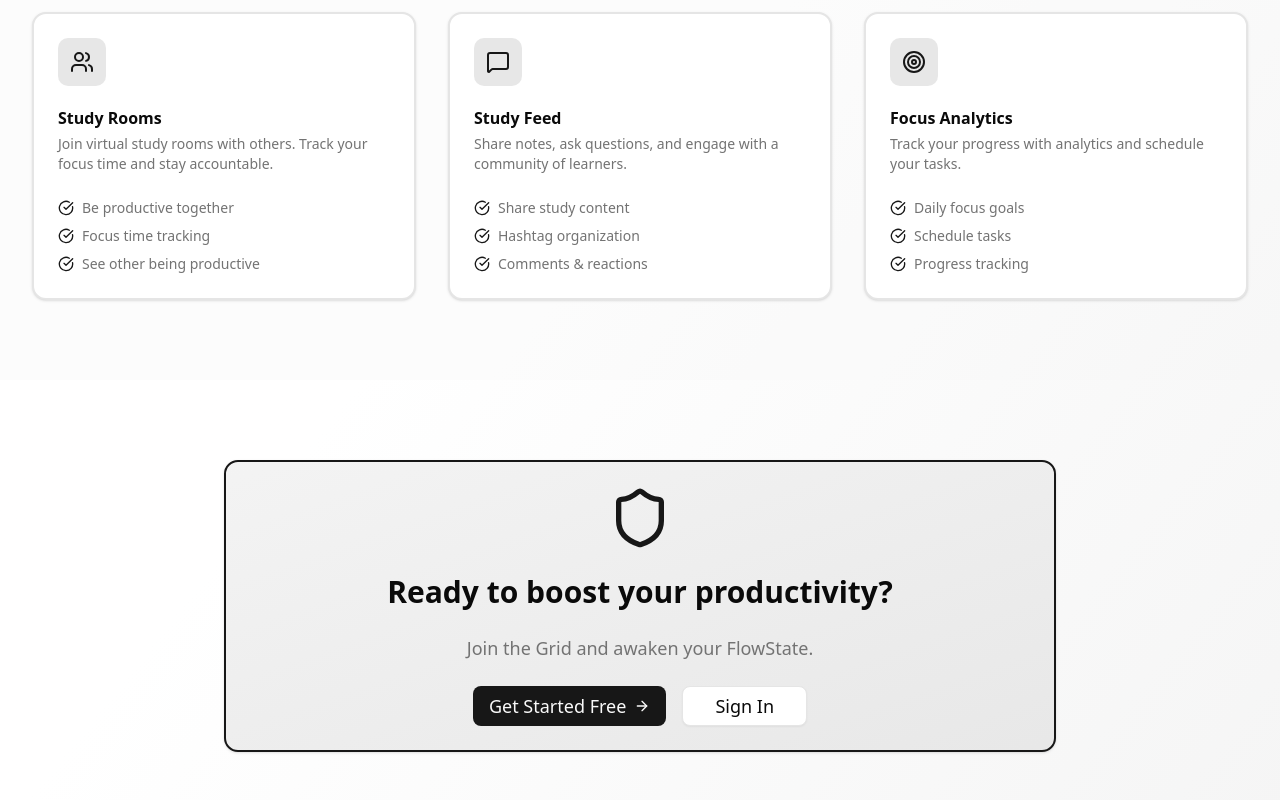
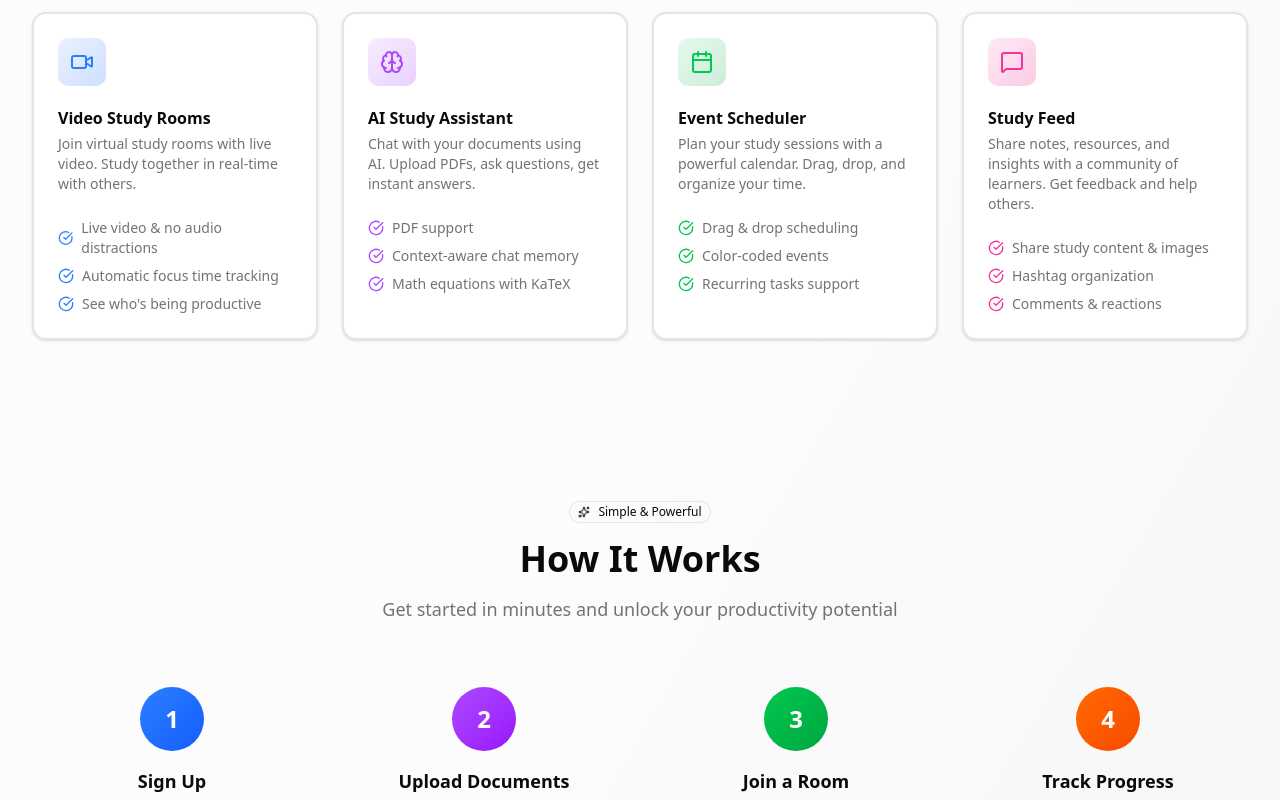
Before and after one commit to Saksham-Bansal7/flowstategrid, a Next.js app: page / in a window 1280 px wide. Shown: the part 840-1640 px from the top of the page. Built offline with nearby package versions, Linux system fonts and the light colour scheme; no server answers.

Commit message:
made visual changes in homepage

```diff
--- a/app/page.tsx
+++ b/app/page.tsx
@@ -23,6 +23,11 @@ import {
   TrendingUp,
   Award,
   CheckCircle,
+  Brain,
+  Calendar as CalendarIcon,
+  Video,
+  BookOpen,
+  Sparkles,
 } from "lucide-react";
 
 export default function Home() {
@@ -104,95 +109,186 @@ export default function Home() {
             </p>
           </div>
 
-          <div className="grid grid-cols-1 md:grid-cols-2 lg:grid-cols-3 gap-8">
-            {/* Feature 1 */}
-            <Card className="border-2 hover:border-primary transition-all">
+          <div className="grid grid-cols-1 md:grid-cols-2 lg:grid-cols-4 gap-6">
+            {/* Feature 1 - Video Study Rooms */}
+            <Card className="border-2 hover:border-primary transition-all hover:shadow-lg flex flex-col">
               <CardHeader>
-                <div className="size-12 rounded-lg bg-primary/10 flex items-center justify-center mb-4">
-                  <Users className="size-6 text-primary" />
+                <div className="size-12 rounded-lg bg-linear-to-br from-blue-500/10 to-blue-600/20 flex items-center justify-center mb-4">
+                  <Video className="size-6 text-blue-500" />
                 </div>
-                <CardTitle>Study Rooms</CardTitle>
-                <CardDescription>
-                  Join virtual study rooms with others. Track your focus time
-                  and stay accountable.
+                <CardTitle>Video Study Rooms</CardTitle>
+                <CardDescription className="min-h-12">
+                  Join virtual study rooms with live video. Study together in
+                  real-time with others.
                 </CardDescription>
               </CardHeader>
-              <CardContent>
+              <CardContent className="flex-1">
                 <ul className="space-y-2 text-sm text-muted-foreground">
                   <li className="flex items-center gap-2">
-                    <CheckCircle className="size-4 text-primary" />
-                    Be productive together
+                    <CheckCircle className="size-4 text-blue-500" />
+                    Live video & no audio distractions
                   </li>
                   <li className="flex items-center gap-2">
-                    <CheckCircle className="size-4 text-primary" />
-                    Focus time tracking
+                    <CheckCircle className="size-4 text-blue-500" />
+                    Automatic focus time tracking
                   </li>
                   <li className="flex items-center gap-2">
-                    <CheckCircle className="size-4 text-primary" />
-                    See other being productive
+                    <CheckCircle className="size-4 text-blue-500" />
+                    See who's being productive
                   </li>
                 </ul>
               </CardContent>
             </Card>
 
-            {/* Feature 2 */}
-            <Card className="border-2 hover:border-primary transition-all">
+            {/* Feature 2 - RAG Assistant */}
+            <Card className="border-2 hover:border-primary transition-all hover:shadow-lg flex flex-col">
               <CardHeader>
-                <div className="size-12 rounded-lg bg-primary/10 flex items-center justify-center mb-4">
-                  <MessageSquare className="size-6 text-primary" />
+                <div className="size-12 rounded-lg bg-linear-to-br from-purple-500/10 to-purple-600/20 flex items-center justify-center mb-4">
+                  <Brain className="size-6 text-purple-500" />
+                </div>
+                <CardTitle>AI Study Assistant</CardTitle>
+                <CardDescription className="min-h-12">
+                  Chat with your documents using AI. Upload PDFs, ask questions,
+                  get instant answers.
+                </CardDescription>
+              </CardHeader>
+              <CardContent className="flex-1">
+                <ul className="space-y-2 text-sm text-muted-foreground">
+                  <li className="flex items-center gap-2">
+                    <CheckCircle className="size-4 text-purple-500" />
+                    PDF support
+                  </li>
+                  <li className="flex items-center gap-2">
+                    <CheckCircle className="size-4 text-purple-500" />
+                    Context-aware chat memory
+                  </li>
+                  <li className="flex items-center gap-2">
+                    <CheckCircle className="size-4 text-purple-500" />
+                    Math equations with KaTeX
+                  </li>
+                </ul>
+              </CardContent>
+            </Card>
+
+            {/* Feature 3 - Event Calendar */}
+            <Card className="border-2 hover:border-primary transition-all hover:shadow-lg flex flex-col">
+              <CardHeader>
+                <div className="size-12 rounded-lg bg-linear-to-br from-green-500/10 to-green-600/20 flex items-center justify-center mb-4">
+                  <CalendarIcon className="size-6 text-green-500" />
+                </div>
+                <CardTitle>Event Scheduler</CardTitle>
+                <CardDescription className="min-h-12">
+                  Plan your study sessions with a powerful calendar. Drag, drop,
+                  and organize your time.
+                </CardDescription>
+              </CardHeader>
+              <CardContent className="flex-1">
+                <ul className="space-y-2 text-sm text-muted-foreground">
+                  <li className="flex items-center gap-2">
+                    <CheckCircle className="size-4 text-green-500" />
+                    Drag & drop scheduling
+                  </li>
+                  <li className="flex items-center gap-2">
+                    <CheckCircle className="size-4 text-green-500" />
+                    Color-coded events
+                  </li>
+                  <li className="flex items-center gap-2">
+                    <CheckCircle className="size-4 text-green-500" />
+                    Recurring tasks support
+                  </li>
+                </ul>
+              </CardContent>
+            </Card>
+
+            {/* Feature 4 - Study Feed */}
+            <Card className="border-2 hover:border-primary transition-all hover:shadow-lg flex flex-col">
+              <CardHeader>
+                <div className="size-12 rounded-lg bg-linear-to-br from-pink-500/10 to-pink-600/20 flex items-center justify-center mb-4">
+                  <MessageSquare className="size-6 text-pink-500" />
                 </div>
                 <CardTitle>Study Feed</CardTitle>
-                <CardDescription>
-                  Share notes, ask questions, and engage with a community of
-                  learners.
+                <CardDescription className="min-h-12">
+                  Share notes, resources, and insights with a community of
+                  learners. Get feedback and help others.
                 </CardDescription>
               </CardHeader>
-              <CardContent>
+              <CardContent className="flex-1">
                 <ul className="space-y-2 text-sm text-muted-foreground">
                   <li className="flex items-center gap-2">
-                    <CheckCircle className="size-4 text-primary" />
-                    Share study content
+                    <CheckCircle className="size-4 text-pink-500" />
+                    Share study content & images
                   </li>
                   <li className="flex items-center gap-2">
-                    <CheckCircle className="size-4 text-primary" />
+                    <CheckCircle className="size-4 text-pink-500" />
                     Hashtag organization
                   </li>
                   <li className="flex items-center gap-2">
-                    <CheckCircle className="size-4 text-primary" />
+                    <CheckCircle className="size-4 text-pink-500" />
                     Comments & reactions
                   </li>
                 </ul>
               </CardContent>
             </Card>
+          </div>
+        </div>
+      </section>
 
-            {/* Feature 3 */}
-            <Card className="border-2 hover:border-primary transition-all">
-              <CardHeader>
-                <div className="size-12 rounded-lg bg-primary/10 flex items-center justify-center mb-4">
-                  <Target className="size-6 text-primary" />
-                </div>
-                <CardTitle>Focus Analytics</CardTitle>
-                <CardDescription>
-                  Track your progress with analytics and schedule your tasks.
-                </CardDescription>
-              </CardHeader>
-              <CardContent>
-                <ul className="space-y-2 text-sm text-muted-foreground">
-                  <li className="flex items-center gap-2">
-                    <CheckCircle className="size-4 text-primary" />
-                    Daily focus goals
-                  </li>
-                  <li className="flex items-center gap-2">
-                    <CheckCircle className="size-4 text-primary" />
-                    Schedule tasks
-                  </li>
-                  <li className="flex items-center gap-2">
-                    <CheckCircle className="size-4 text-primary" />
-                    Progress tracking
-                  </li>
-                </ul>
-              </CardContent>
-            </Card>
+      {/* How It Works Section */}
+      <section className="py-20 bg-muted/30">
+        <div className="max-w-7xl mx-auto px-4 sm:px-6 lg:px-8">
+          <div className="text-center mb-16">
+            <Badge variant="outline" className="mb-4">
+              <Sparkles className="size-3 mr-1" />
+              Simple & Powerful
+            </Badge>
+            <h2 className="text-3xl md:text-4xl font-bold mb-4">
+              How It Works
+            </h2>
+            <p className="text-lg text-muted-foreground max-w-2xl mx-auto">
+              Get started in minutes and unlock your productivity potential
+            </p>
+          </div>
+
+          <div className="grid grid-cols-1 md:grid-cols-4 gap-8">
+            <div className="text-center space-y-4">
+              <div className="size-16 rounded-full bg-linear-to-br from-blue-500 to-blue-600 text-white flex items-center justify-center text-2xl font-bold mx-auto">
+                1
+              </div>
+              <h3 className="font-semibold text-lg">Sign Up</h3>
+              <p className="text-sm text-muted-foreground">
+                Create your account in seconds.
+              </p>
+            </div>
+
+            <div className="text-center space-y-4">
+              <div className="size-16 rounded-full bg-linear-to-br from-purple-500 to-purple-600 text-white flex items-center justify-center text-2xl font-bold mx-auto">
+                2
+              </div>
+              <h3 className="font-semibold text-lg">Upload Documents</h3>
+              <p className="text-sm text-muted-foreground">
+                Upload your study materials and let AI help you learn faster.
+              </p>
+            </div>
+
+            <div className="text-center space-y-4">
+              <div className="size-16 rounded-full bg-linear-to-br from-green-500 to-green-600 text-white flex items-center justify-center text-2xl font-bold mx-auto">
+                3
+              </div>
+              <h3 className="font-semibold text-lg">Join a Room</h3>
+              <p className="text-sm text-muted-foreground">
+                Study with others in video rooms and track your focus time.
+              </p>
+            </div>
+
+            <div className="text-center space-y-4">
+              <div className="size-16 rounded-full bg-linear-to-br from-orange-500 to-orange-600 text-white flex items-center justify-center text-2xl font-bold mx-auto">
+                4
+              </div>
+              <h3 className="font-semibold text-lg">Track Progress</h3>
+              <p className="text-sm text-muted-foreground">
+                Monitor your productivity and celebrate your achievements.
+              </p>
+            </div>
           </div>
         </div>
       </section>
```
